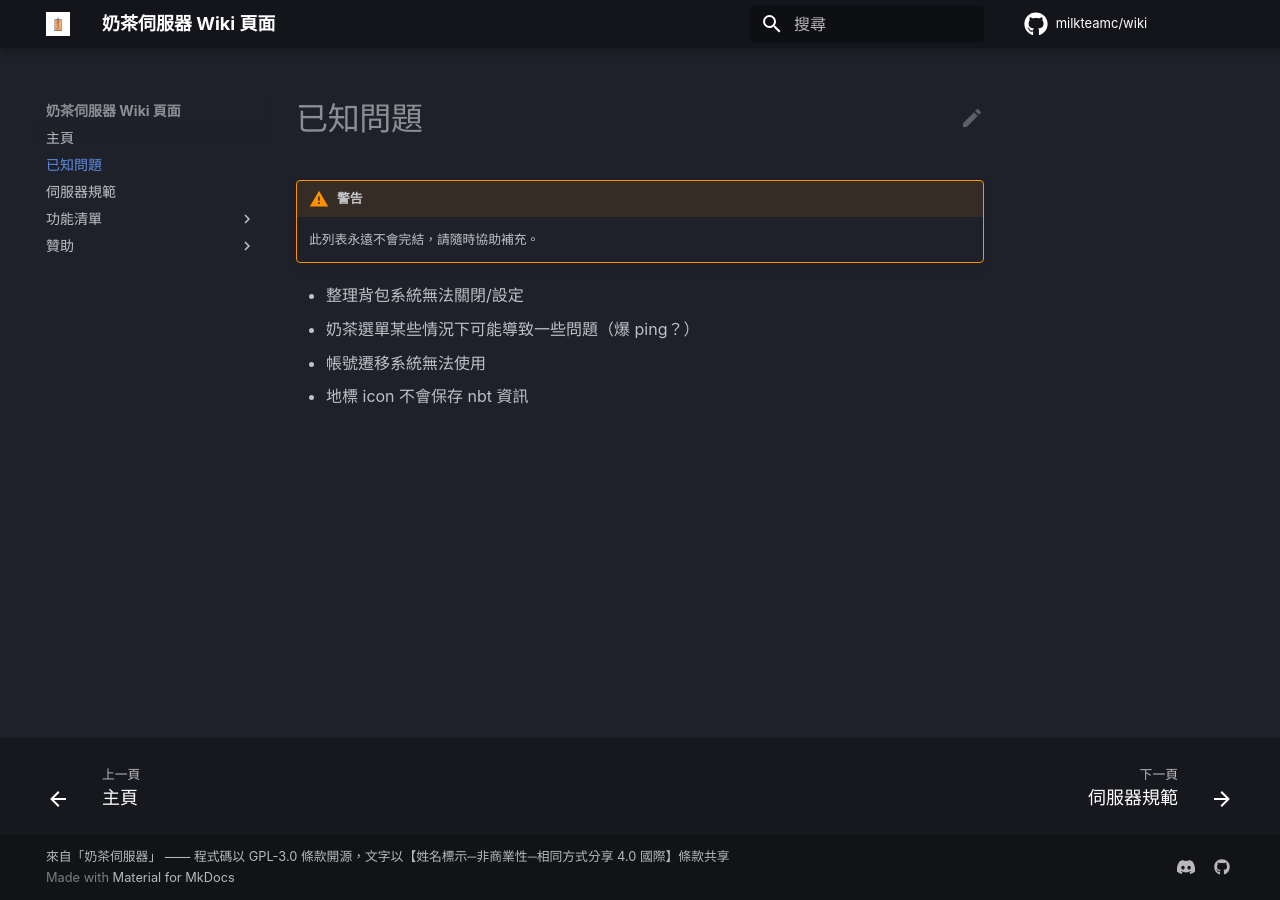
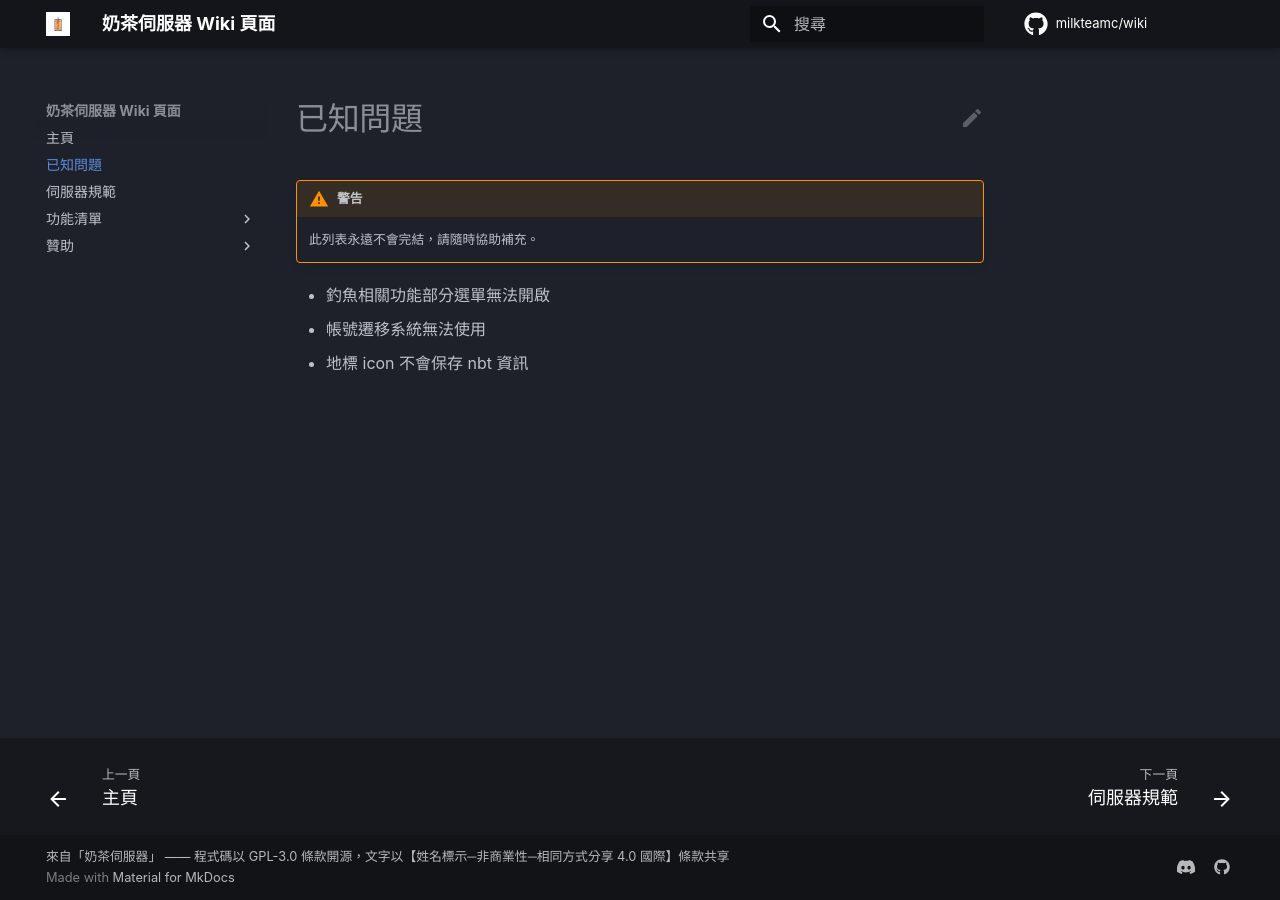
Before and after one commit to milkteamc/wiki, an MkDocs documentation site: the page built from docs/known-issues.md, in a window 1280 px wide. Built offline with MkDocs 1.6.1 and Material for MkDocs 9.7.7, drawn with Linux system fonts in a browser that asks for light colours; some web fonts are replaced; plug-ins that fetch from the network failed and are left out; comment, search, counter and statistics services are not loaded.

Commit message:
Update known-issues.md

```diff
--- a/docs/known-issues.md
+++ b/docs/known-issues.md
@@ -1,7 +1,6 @@
 # 已知問題
 !!! warning "警告"
     此列表永遠不會完結，請隨時協助補充。
-- 整理背包系統無法關閉/設定
-- 奶茶選單某些情況下可能導致一些問題（爆 ping？）
+- 釣魚相關功能部分選單無法開啟
 - 帳號遷移系統無法使用
 - 地標 icon 不會保存 nbt 資訊
```
